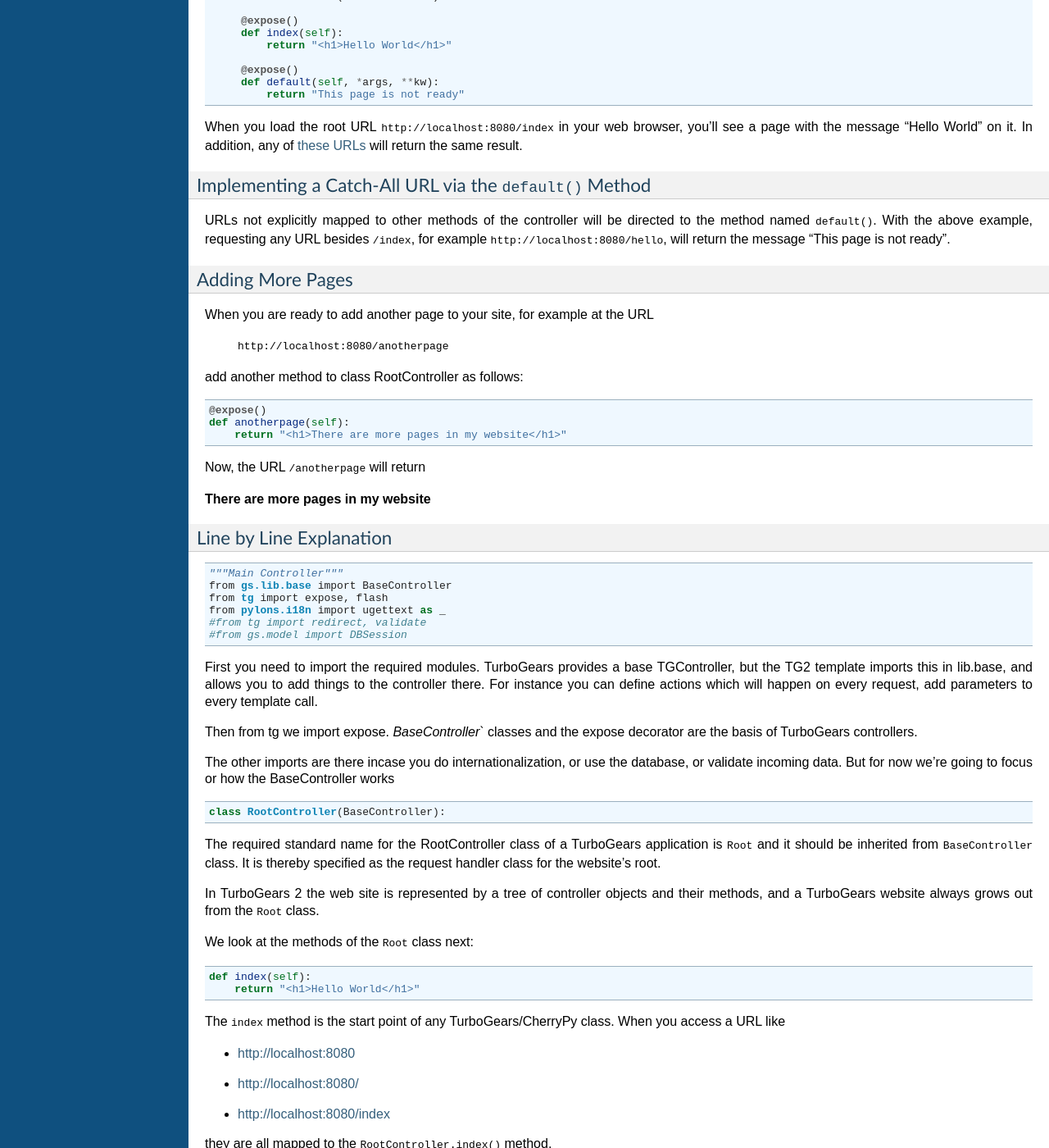
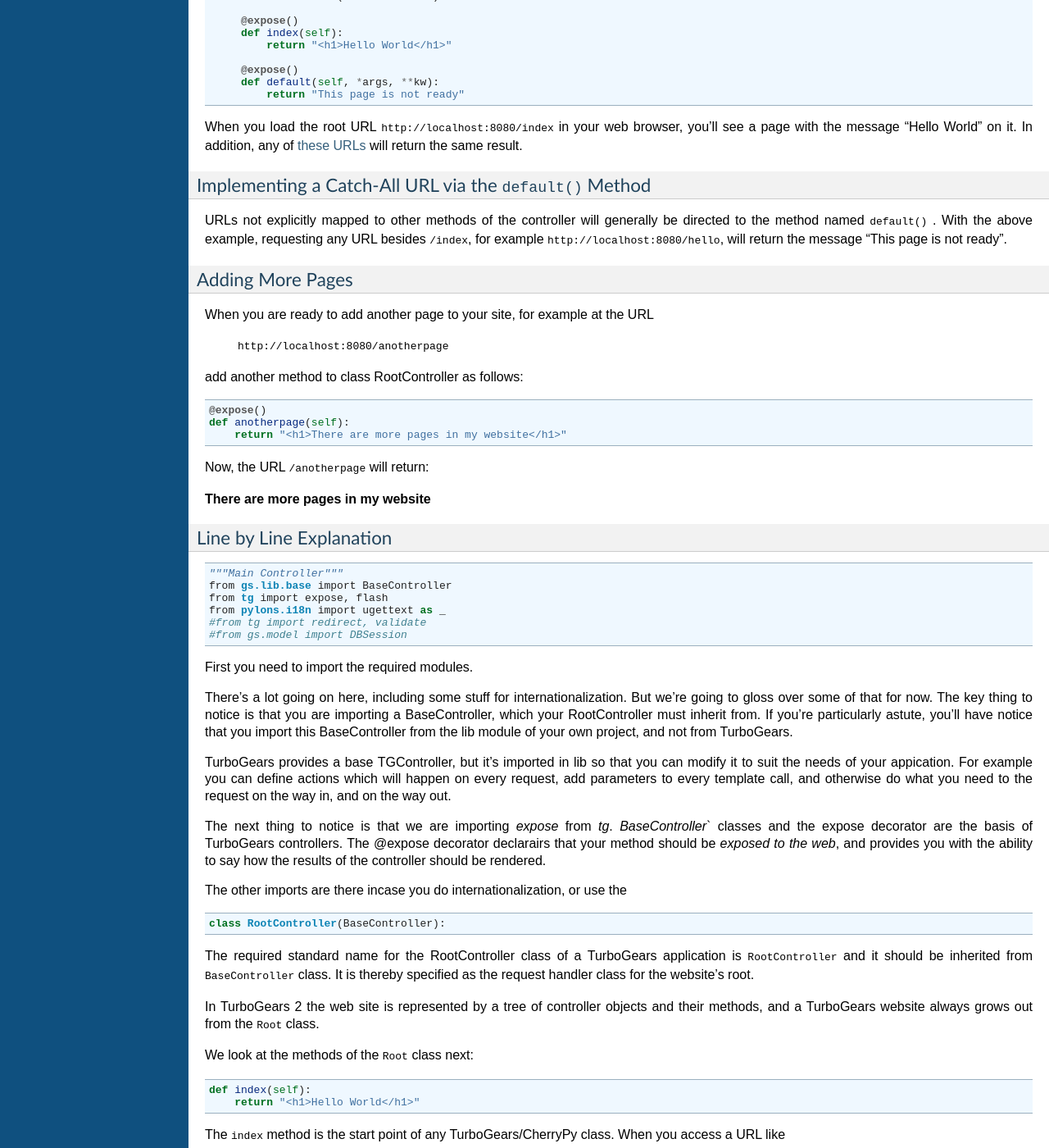
Before and after one commit to TurboGears/tg2, a Sphinx documentation site: the page built from docs/2.0/Controllers.rst, in a window 1280 px wide and 1400 px high, scrolled down 731 px. Shown: the whole window at 82% size. Built offline with Sphinx 7.4.7, drawn with Linux system fonts in a browser that asks for light colours; pages that are not in the unit, such as notebooks, are missing from menus; some of the changed text lies outside the part shown.

Commit message:
Doc updates
--HG--
extra : convert_revision : svn%3A77541ad4-5f01-0410-9ede-a1b63cd9a898/trunk%404408

```diff
--- a/docs/2.0/Controllers.rst
+++ b/docs/2.0/Controllers.rst
@@ -1,10 +1,14 @@
 Writing controller methods
 ===========================
 
-The nerve center of your TurboGears application  is **the controller**. It ultimately handles all user actions, because every http requests arrive here first. The controller acts on the request and can call upon other TurboGears components (the template engines, database layers, etc.) as its logic directs.
+The nerve center of your TurboGears application  is **the controller**. It
+ultimately handles all user actions, because every http requests arrive here
+first. The controller acts on the request and can call upon other TurboGears
+components (the template engines, database layers, etc.) as its logic directs.
 
 When the TurboGears server receives an HTTP request, the requested URL is mapped
-as a call to your controller code located in ``controllers.py``. Page names map to functions within the controller class.
+as a call to your controller code located in ``controllers.py``. Page names map
+to functions within the controller class.
 
 For example:
 
@@ -53,10 +57,10 @@
 Implementing a Catch-All URL via the ``default()`` Method
 ~~~~~~~~~~~~~~~~~~~~~~~~~~~~~~~~~~~~~~~~~~~~~~~~~~~~~~~~~
 
-URLs not explicitly mapped to other methods of the controller will be directed
-to the method named ``default()``. With the above example, requesting any URL
-besides ``/index``, for example ``http://localhost:8080/hello``, will return the
-message "This page is not ready".
+URLs not explicitly mapped to other methods of the controller will generally be
+directed to the method named ``default()`` . With the above example, requesting
+any URL besides ``/index``, for example ``http://localhost:8080/hello``, will
+return the message "This page is not ready".
 
 
 Adding More Pages
@@ -72,7 +76,7 @@
     def anotherpage(self):
         return "<h1>There are more pages in my website</h1>"
 
-Now, the URL ``/anotherpage`` will return
+Now, the URL ``/anotherpage`` will return:
 
 **There are more pages in my website**
 
@@ -89,29 +93,40 @@
     #from tg import redirect, validate
     #from gs.model import DBSession
 
-First you need to import the required modules. TurboGears provides a
-base TGController, but the TG2 template imports this in lib.base,
-and allows you to add things to the controller there.  For instance you
+First you need to import the required modules.
+
+There's a lot going on here, including some stuff for internationalization.
+But we're going to gloss over some of that for now.  The key thing to notice is
+that you are importing a BaseController, which your RootController must inherit
+from.   If you're particularly astute, you'll have notice that you import this
+BaseController from the lib module of your own project, and not from TurboGears.
+
+TurboGears provides a base TGController, but it's imported in lib so that you
+can modify it to suit the needs of your appication. For example you
 can define actions which will happen on every request, add parameters
-to every template call.
+to every template call, and otherwise do what you need to the request on the way
+in, and on the way out.
 
-Then from tg we import expose.  `BaseController`` classes and the expose decorator are the basis of
-TurboGears controllers.
+The next thing to notice is that we are importing `expose` from `tg`.
+`BaseController`` classes and the expose decorator are the basis of TurboGears
+controllers.   The @expose decorator declarairs that your method should be
+*exposed to the web*, and provides you with the ability to say how the results
+of the controller should be rendered.
 
 The other imports are there incase you do internationalization, or use the
-database, or validate incoming data.   But for now we're going to focus
-or how the BaseController works
 
 ::
 
     class RootController(BaseController):
 
 The required standard name for the RootController class of a TurboGears
-application is ``Root`` and it should be inherited from ``BaseController``
-class. It is thereby specified as the request handler class for the website's root.
+application is ``RootController`` and it should be inherited from
+``BaseController`` class. It is thereby specified as the request handler class
+for the website's root.
 
 In TurboGears 2 the web site is represented by a tree of controller objects
-and their methods, and a TurboGears website always grows out from the ``Root`` class.
+and their methods, and a TurboGears website always grows out from the ``Root``
+class.
 
 We look at the methods of the ``Root`` class next::
 
@@ -155,8 +170,8 @@
 There is much more to @expose(). It will be our access to TurboGears'
 sophisticated rendering features that we will explore shortly.
 
-Exposing Your Website
------------------------
+Are you sure you wanted to ``expose`` that?
+---------------------------------------------
 
 As shown above, controller methods return the data of your website. So far, we
 have returned this data as literal strings. You could produce a whole site by
@@ -165,8 +180,8 @@
 cleanly separated.
 
 
-Using a Template
-~~~~~~~~~~~~~~~~~
+Expose + Template == Good
+~~~~~~~~~~~~~~~~~~~~~~~~~~~~
 
 To enable a cleaner solution, data from your TurboGears controller can be
 returned as strings, **or** as a dictionary.
@@ -217,7 +232,7 @@
 separation from controller code.
 
 Passing Arguments to the Controller
------------------------------------
+---------------------------------------
 
 HTTP get request will have the query parameters turned into a dictionary,
 which is then turned into keyword arguments passed into your controller
@@ -225,10 +240,13 @@
 into a dictionary which is similarly turned into parameter values
 passed into your controller.
 
+SubControllers and the URL Hierarcy
+-----------------------------------
 
+Sometimes your web-app needs a URL structure that's more than one level deep.
 
-SubControllers
-~~~~~~~~~~~~~~~~
+TurboGears provides for this by traversing the object hierarchy, to find
+a method that can handle your request.
 
 To make a sub-controller, all you need to do is make your sub-controller
 inherit from the object class.  However there's a SubController class in
@@ -248,8 +266,7 @@
     class RootController(BaseController):
         movie = MovieController()
 
-
-Once you;ve done this you can go to:
+Once you've done this you can go to:
 
 * http://localhost:8080/movie/
 * http://localhost:8080/movie/index
@@ -258,13 +275,20 @@
 
 * http://localhost:8080/movie/list/
 
-NOTE: Unlike turbogears 1 going to http://localhost:8080/movie will redirect you to http://localhost:8080/list.  This is due to some interesting bit about the way WSGI works.   But it's also the right thing to do from the perspective of URL joins.  Because you didn't have a trailing slash, there's no way to know you meant to be in the movie directory, so redirection to relative URL's will be based on the last / in the URL.  In this case the root of the site.
+Unlike turbogears 1 going to http://localhost:8080/movie **will not** redirect
+you to http://localhost:8080/movie/list.  This is due to some interesting bit
+about the way WSGI works.   But it's also the right thing to do from the
+perspective of URL joins.  Because you didn't have a trailing slash, there's no
+way to know you meant to be in the movie directory, so redirection to relative
+URL's will be based on the last / in the URL.  In this case the root of the site.
 
-It's easy enough to get around this, all you have to do is write your redirect like this::
+It's easy enough to get around this, all you have to do is write your redirect
+like this::
 
     redirect('/movie/list/')
 
-Which provides the redirect method with an absolute path, and takes you exactly where you wanted to go, no matter where you came from.
+Which provides the redirect method with an absolute path, and takes you
+exactly where you wanted to go, no matter where you came from.
 
 
 What's new in TG2
@@ -274,11 +298,15 @@
 and  TurboGears 2.
 
 * We have not yet implemented cherrypy's mechanism that replaces dots in the
-  URL with underscores when looking up a method name.  If this feature is important
-  to you let us know on the mailing list.
+  URL with underscores when looking up a method name.  If this feature is
+  important to you let us know on the mailing list.
 
 * TurboGears2 implements a Quxote inspired lookup method which allows you to do
   customized dispatch at any time.
+
+* Redirect does not know "where you are" in the object tree and move you on
+  from there, it just joins the URL the user requested, with the absolute
+  or relative URL you provide.   Using abosolute URLs is recomended.
 
 The new TG2 Lookup Method
 --------------------------
@@ -334,8 +362,9 @@
 you might have a several-layers-deep "lookup" chain, e.g. for
 editing hierarchical data (/client/1/project/2/task/3/edit).
 
-The benefit over "default" handlers is that you _return_ an object that acts as a sub-controller and continue traversing rather than _being_ a controller and
-stopping traversal altogether.  This allows you to use actual objects with data
-in your controllers.
+The benefit over "default" handlers is that you _return_ an object that acts
+as a sub-controller and continue traversing rather than _being_ a controller
+and stopping traversal altogether.  This allows you to use actual objects with
+datain your controllers.
 
 Plus, it makes RESTful URLs much easier than they were in TurboGears 1.
--- a/docs/2.0/Wiki20/wiki20.rst
+++ b/docs/2.0/Wiki20/wiki20.rst
@@ -1049,8 +1049,7 @@
 
 #. You can learn more about the `Genshi templating engine <http://genshi.edgewall.org/wiki/Documentation/templates.html>`_.
 
-# You can learn more about the `SQLAlchemy ORM
-<http://www.sqlalchemy.org.
+#. You can learn more about the `SQLAlchemy ORM <http://www.sqlalchemy.org/>`_/
 
 If you had any problems with this tutorial, or have ideas on how to make it
 better, please let us know on the mailing list! Suggestions are almost always
```
Also changed, not shown: other parts of docs/2.0/Controllers.rst (+1 -1 lines), other parts of docs/2.0/Wiki20/wiki20.rst (+1 -1 lines), docs/index.rst (+3 -13 lines).
